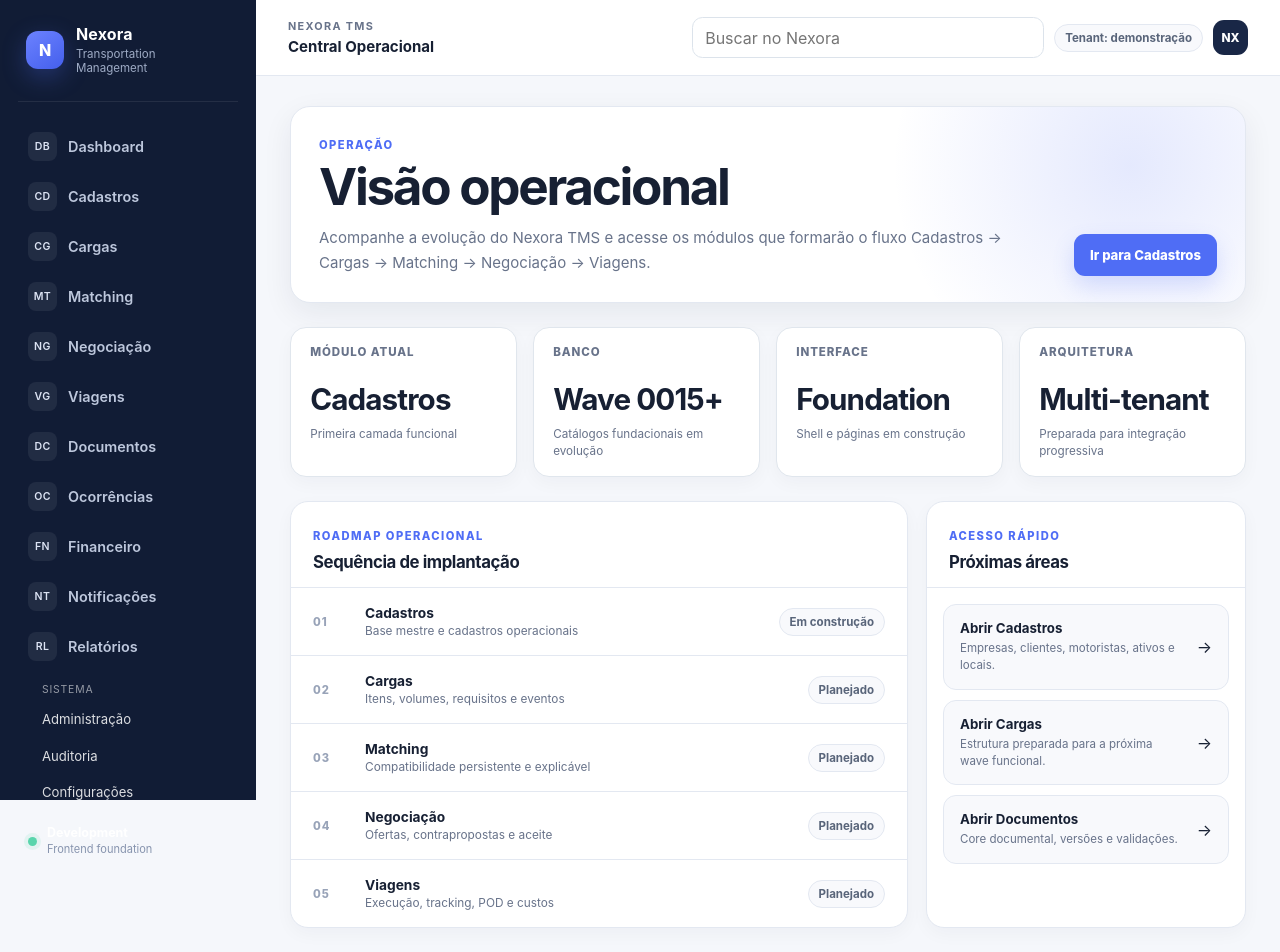
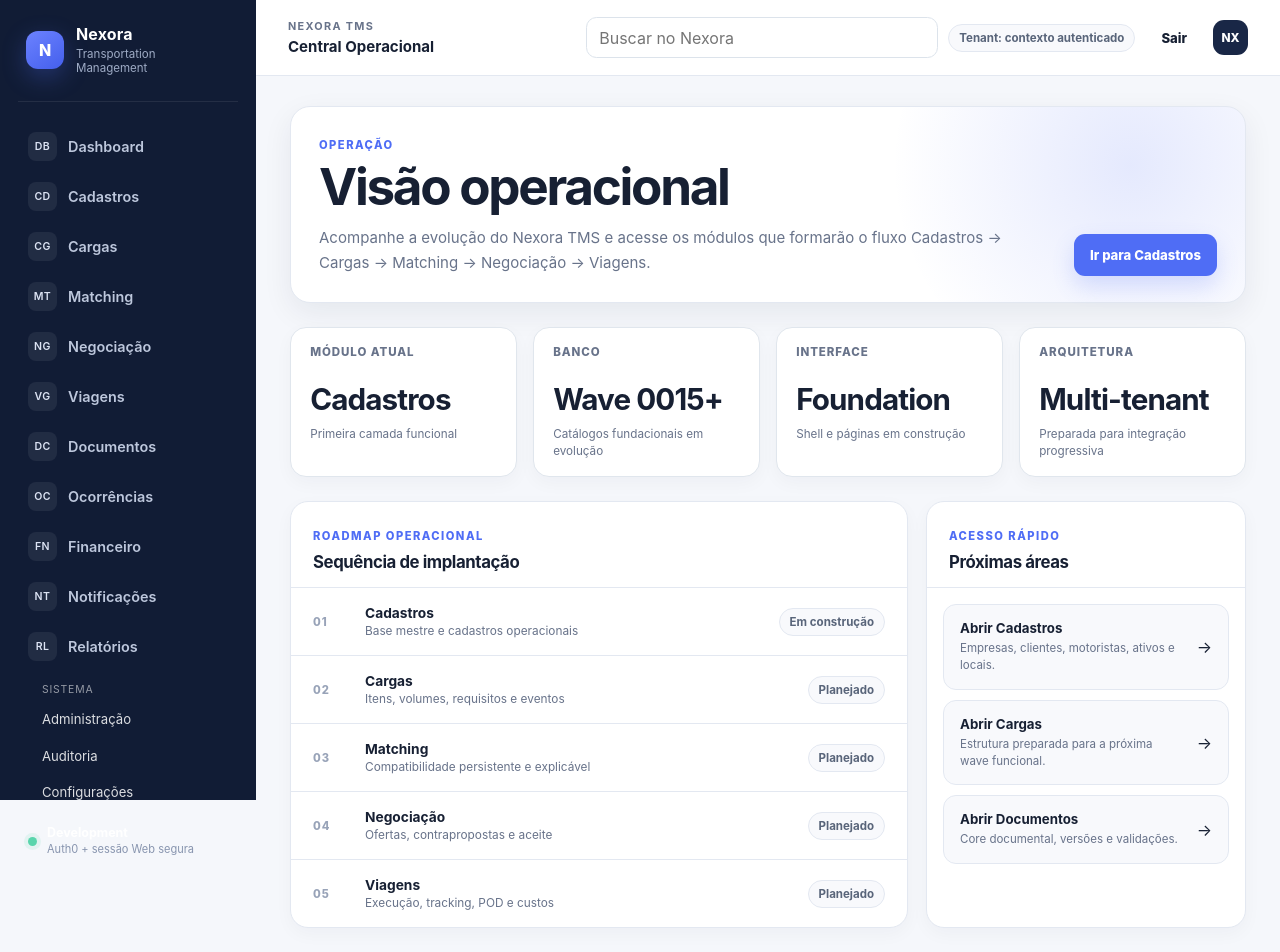
Before and after one commit to brunabarrichello/nexora-tms, a Next.js app in the folder apps/web/: page / in a window 1280 px wide. Shown: the top 952 px of the page. Built offline with nearby package versions, Linux system fonts and the light colour scheme.

Commit message:
feat(iam): expose authenticated Web logout

```diff
--- a/apps/web/app/_components/app-shell.tsx
+++ b/apps/web/app/_components/app-shell.tsx
@@ -22,6 +22,8 @@ const secondaryNavigation = [
 ];
 
 export function AppShell({ children }: Readonly<{ children: ReactNode }>) {
+  const environment = process.env.NEXORA_ENVIRONMENT?.trim() || 'Development';
+
   return (
     <div className="app-shell">
       <aside className="sidebar">
@@ -58,8 +60,8 @@ export function AppShell({ children }: Readonly<{ children: ReactNode }>) {
         <div className="sidebar-footer">
           <span className="environment-dot" aria-hidden="true" />
           <div>
-            <strong>Development</strong>
-            <span>Frontend foundation</span>
+            <strong>{environment}</strong>
+            <span>Auth0 + sessão Web segura</span>
           </div>
         </div>
       </aside>
@@ -75,8 +77,11 @@ export function AppShell({ children }: Readonly<{ children: ReactNode }>) {
               <span className="sr-only">Busca global</span>
               <input type="search" placeholder="Buscar no Nexora" />
             </label>
-            <span className="tenant-chip">Tenant: demonstração</span>
-            <div className="avatar" aria-label="Perfil do usuário">
+            <span className="tenant-chip">Tenant: contexto autenticado</span>
+            <Link className="button" href="/auth/logout">
+              Sair
+            </Link>
+            <div className="avatar" aria-label="Sessão autenticada">
               NX
             </div>
           </div>
```
